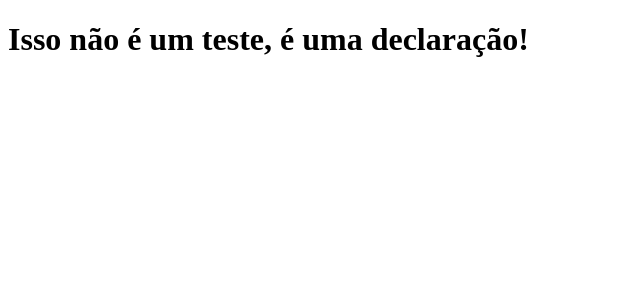
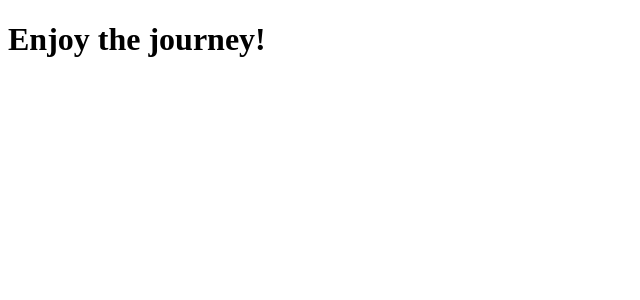
Before and after one commit to giovanneferrari/clone-tabnews, a Next.js app: page / in a window 1280 px wide. Shown: the top 300 px of the page, without its empty margins (0-640 px from the left). Built offline with nearby package versions, Linux system fonts and the light colour scheme.

Commit message:
Reajuste do gitignore + mudança na mensagem index

```diff
--- a/pages/index.js
+++ b/pages/index.js
@@ -1,5 +1,5 @@
 function Home() {
-    return <h1>Isso não é um teste, é uma declaração!</h1>
+    return <h1>Enjoy the journey!</h1>
 }
 
 export default Home;
```
Also changed, not shown: 1 other file (tests, documents, lock files or other folders).
